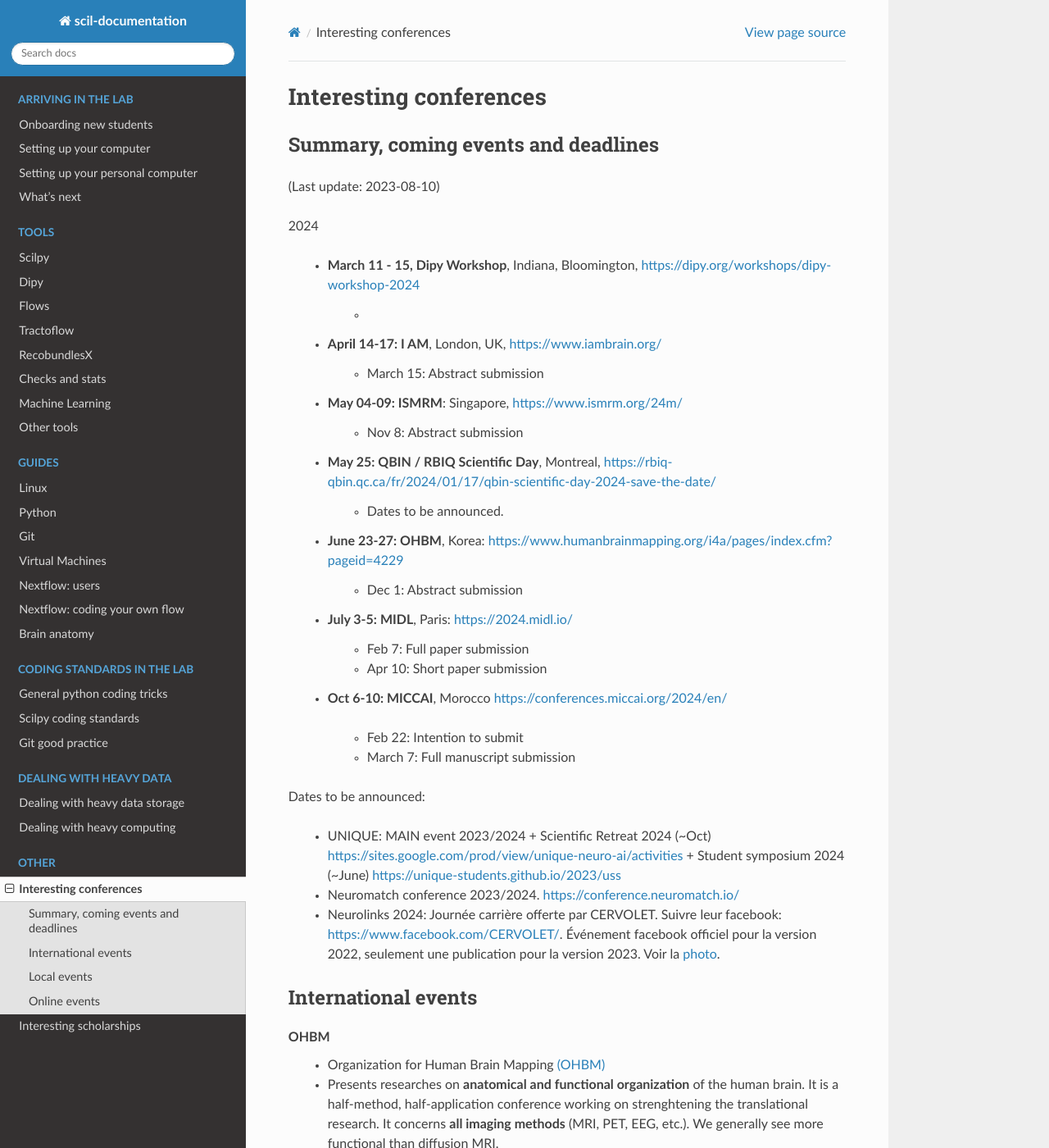
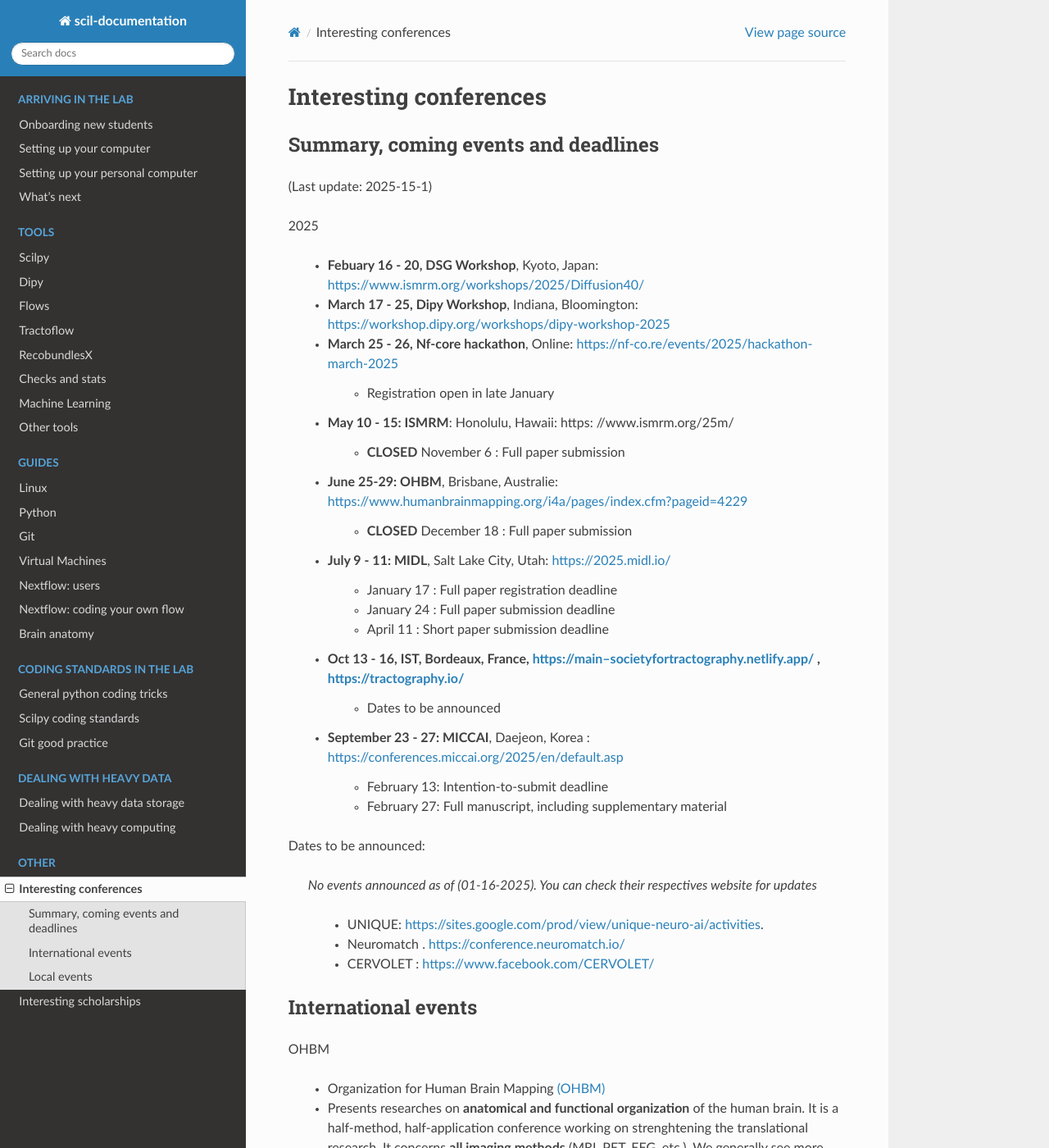
Before and after one commit to scilus/scil-documentation, a Sphinx documentation site: the page built from source/other/conferences.rst, in a window 1280 px wide and 1400 px high. Shown: the whole window at 82% size. Built offline with Sphinx 7.4.7 and the Read the Docs theme 3.1.0, drawn with Linux system fonts in a browser that asks for light colours; some of the changed text lies outside the part shown.

Commit message:
updated conference.rst with review comments

```diff
--- a/source/other/conferences.rst
+++ b/source/other/conferences.rst
@@ -8,90 +8,93 @@
 Summary, coming events and deadlines
 ------------------------------------
 
-(Last update: 2023-08-10)
+(Last update: 2025-15-1)
 
 
-2024
+2025
 
-    - **March 11 - 15, Dipy Workshop**, Indiana, Bloomington, https://dipy.org/workshops/dipy-workshop-2024
+    - **Febuary 16 - 20, DSG Workshop**, Kyoto, Japan: https://www.ismrm.org/workshops/2025/Diffusion40/
 
-        -
+    - **March 17 - 25, Dipy Workshop**, Indiana, Bloomington: https://workshop.dipy.org/workshops/dipy-workshop-2025
 
-    - **April 14-17: I AM**, London, UK, https://www.iambrain.org/
+    - **March 25 - 26, Nf-core hackathon**, Online: https://nf-co.re/events/2025/hackathon-march-2025
 
-        - March 15: Abstract submission
+        - Registration open in late January
 
-    - **May 04-09: ISMRM**: Singapore, https://www.ismrm.org/24m/
+    - **May 10 - 15: ISMRM**: Honolulu, Hawaii: https: //www.ismrm.org/25m/
 
-        - Nov 8: Abstract submission
+        - **CLOSED** November 6 : Full paper submission
 
-    - **May 25: QBIN / RBIQ Scientific Day**, Montreal, https://rbiq-qbin.qc.ca/fr/2024/01/17/qbin-scientific-day-2024-save-the-date/
+    - **June 25-29: OHBM**, Brisbane, Australie: https://www.humanbrainmapping.org/i4a/pages/index.cfm?pageid=4229
 
-        - Dates to be announced.
+        - **CLOSED** December 18 : Full paper submission
 
-    - **June 23-27: OHBM**, Korea: https://www.humanbrainmapping.org/i4a/pages/index.cfm?pageid=4229
+    - **July 9 - 11: MIDL**, Salt Lake City, Utah: https://2025.midl.io/
 
-        - Dec 1: Abstract submission
+        - January 17 : Full paper registration deadline
+        - January 24 : Full paper submission deadline
+        - April 11 : Short paper submission deadline
 
-    - **July 3-5: MIDL**, Paris: https://2024.midl.io/
+    - **Oct 13 - 16, IST**, Bordeaux, France, https://main--societyfortractography.netlify.app/ , https://tractography.io/
+        - Dates to be announced
 
-        - Feb 7: Full paper submission
-        - Apr 10: Short paper submission
+    - **September 23 - 27: MICCAI**, Daejeon, Korea  : https://conferences.miccai.org/2025/en/default.asp
 
-    - | **Oct 6-10: MICCAI**, Morocco https://conferences.miccai.org/2024/en/
-
-        - Feb 22: Intention to submit
-        - March 7: Full manuscript submission
+         - February 13: Intention-to-submit deadline
+         - February 27: Full manuscript, including supplementary material
 
 Dates to be announced:
 
-    - UNIQUE: MAIN event 2023/2024 + Scientific Retreat 2024 (~Oct) https://sites.google.com/prod/view/unique-neuro-ai/activities + Student symposium 2024 (~June)  https://unique-students.github.io/2023/uss
-    - Neuromatch conference 2023/2024. https://conference.neuromatch.io/
-    - Neurolinks 2024: Journée carrière offerte par CERVOLET. Suivre leur facebook: https://www.facebook.com/CERVOLET/. Événement facebook officiel pour la version 2022, seulement une publication pour la version 2023. Voir la `photo <https://www.facebook.com/photo/?fbid=621390726873282&set=a.383350987343925>`_.
+   *No events announced as of (01-16-2025). You can check their respectives website for updates*
+
+    - UNIQUE: https://sites.google.com/prod/view/unique-neuro-ai/activities.
+    - Neuromatch . https://conference.neuromatch.io/
+    - CERVOLET : https://www.facebook.com/CERVOLET/
 
 
 International events
 --------------------
 
 OHBM
+
     - Organization for Human Brain Mapping  `(OHBM) <https://www.humanbrainmapping.org>`_
     - Presents researches on **anatomical and functional organization** of the human brain. It is a half-method, half-application conference working on strenghtening the translational research. It concerns **all imaging methods** (MRI, PET, EEG, etc.). We generally see more functional than diffusion MRI.
-    - **Annual** international conference since 1995. Last conferences: Italy, Singapore, Canada, Switzerland. 2020 and 2021 editions were virtual due to COVID-19.
+    - **Annual** international conference since 1995.
 
 MICCAI
+
     - The Medical Image Computing and Computer Assisted Intervention Society `(MICCAI) <http://www.miccai.org/>`_
     - There are two components: The MIC - **medical image** and the CAI - **computer assisted intervention and robotics**. It is also a half-method, half-application conference, but the applications often use more sophisticated techniques so the **methods** are very important. You can generally see a lot of mathematics and deep learning techniques, although this is now also present in MIDL. The workshops surrounding the events are often very strong, and there are also many challenges organized in that period.
-    - **Annual** international meeting since 1998. Last conferences: China, Spain. Canada, Greece. MICCAI 2020 and 2021 were virtual due to COVID-19.
+    - **Annual** international meeting since 1998.
 
 ISMRM
+
     - The International Society for Magnetic Resonance in Medicine `(ISMRM) <https://www.ismrm.org>`_
 
     Main Conference
 
         - This conference only presents the **MRI modalities** and, like MICCAI, focuses a lot on the methods even if it is a half-method, half-application conference.
-        - **Annual** international conference since 1994. Last conferences: Canada, France, Hawai'i, Singapore. ISMRM 2020 and 2021 were virtual due to COVID-19.
+        - **Annual** international conference since 1994.
 
     Diffusion study group Workshop:
 
-        - A conference organized from time to time. Last one was in Amsterdam in 2022. In was the first occurance in many years. https://www.ismrm.org/workshops/2022/Diffusion/
+        - A meeting of the ISMRM diffusion study group, focusing on advances in diffusion MRI acquisition and processing, organized from time to time. https://groups.ismrm.org/diffusion/
 
 MIDL
+
     - Medical Imaging with Deep Learning (`MIDL <https://www.midl.io>`_)
     - As the name says, a conference combining **medical imaging** and **deep learning**. Contrary to other conferences, *all* presentations are in this multi-disciplinary field.
-    - **Annual** international conference since 2018. Last conferences: Netherlands, England. MIDL 2020 and 2021 were virtual due to COVID-19.
+    - **Annual** international conference since 2018.
 
 Dipy workshop
+
     - DIPY offers an **annual** workshop which is a good way to get acquainted with DIPY. It is held in Indiana (Indiana University is DIPY's main sponsor) around March.
 
-I AM BRAIN
-    - New association. Their first event was in April 2023. https://www.iambrain.org/
+
 
 Local events
 ------------
 
-RBIQ-QBIN
-    - `RBIQ <https://www.rbiq-qbin.qc.ca/Home>`_ in French (Réseau de bio-imagerie du Québec), QBIN in English (Quebec Bio-imaging Network). It is a good opportunity to meet the imaging community of our province.
-    - **Annual** scientific day in Montreal. Link here: `scientific day <https://www.rbiq-qbin.qc.ca/Journ%C3%A9e_scientifique_annuelle>`_.
 
 UNIQUE
     - The Unifying Neuroscience and Artificial Intelligence - Québec (`UNIQUE <https://sites.google.com/view/unique-neuro-ai/>`_). They sometime offer scientific days or student symposiums. Ex: https://unique-students.github.io/2022/schedule.
@@ -101,16 +104,5 @@
     - Unique helps organizing the **annual** MAIN event (Montreal Artificial Intelligence and Neuroscience) with UdeM since 2017.
     - Last event's website is `2022's, here <https://www.main2022.org/>`_.
 
-Symposium Imagining Imaging
-    - Was first held in 2014 for the opening of our new Imaging Center at the CHUS and will now again be held this year. Keynote speakers from all around the world.
-    - Link for `2020's edition <https://www.fourwav.es/view/2000/info/>`_.
-
 HIBALL Winter School:
     - Tutorials convering different aspects of working with the BigBrain. https://events.hifis.net/event/640/
-
-Online events
--------------
-
-Neuromatch
-    - Computational neuroscience. Per their description, "the scope includes machine learning work that has an explicit biological link".
-    - A new conference, more than once a year, completely online (with the option of hybrid mode, meeting locally with other participants). Link: `Neuromatch website <https://neuromatch.io/>`_.
```
